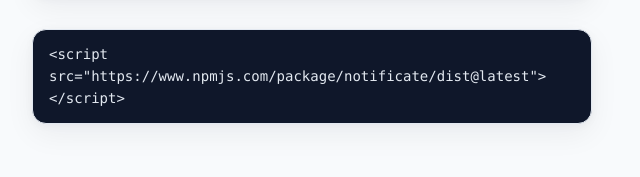
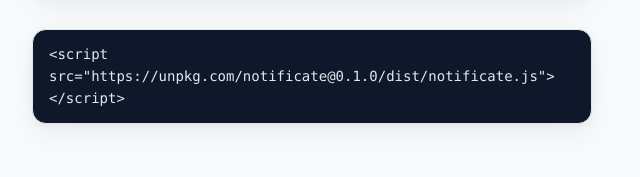
Before and after one commit to erilshackle/notificate-js, a website built with Vite: page index.html in a window 1280 px wide. Shown: the part 610-787 px from the top of the page, 128-768 px from the left. Built offline with nearby package versions, Linux system fonts and the light colour scheme.

Commit message:
fix: update CDN link in README and index.html for correct script source

```diff
--- a/index.html
+++ b/index.html
@@ -491,7 +491,7 @@
         </div>
         <div class="install">
             <code>
-                &lt;script src="https://www.npmjs.com/package/notificate/dist@latest"&gt;&lt;/script&gt;
+                &lt;script src="https://unpkg.com/notificate@0.1.0/dist/notificate.js"&gt;&lt;/script&gt;
             </code>
         </div>
     </section>
```
Also changed, not shown: README.md.
